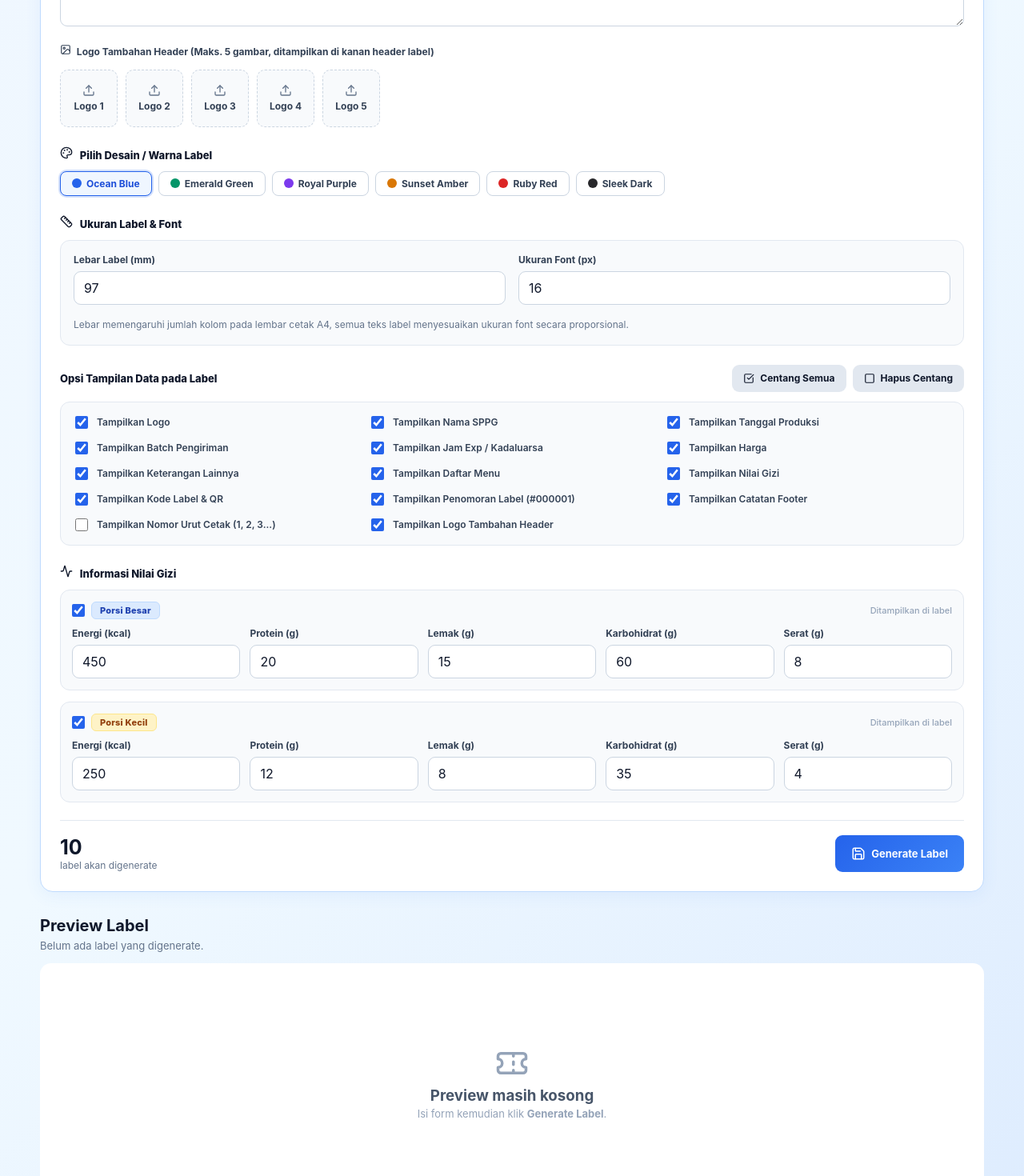
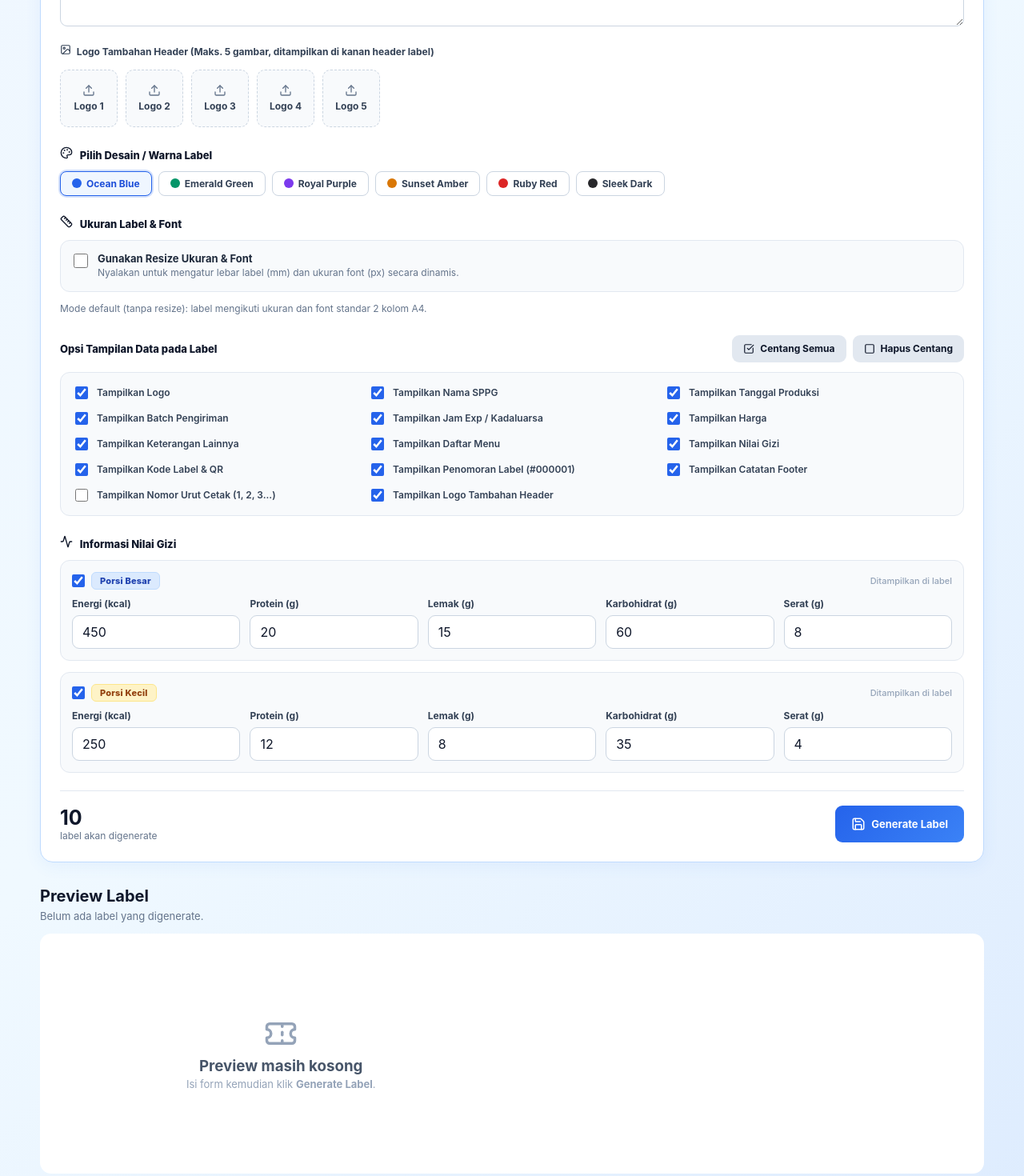
Before and after one commit to Ihsanfs/labelmbg, a React (Vite) app: page / in a window 1280 px wide. Shown: the part 764-2234 px from the top of the page at 80% size. Built offline with nearby package versions, Linux system fonts and the light colour scheme.

Commit message:
feat resize and checkbox label

```diff
--- a/src/App.jsx
+++ b/src/App.jsx
@@ -26,6 +26,7 @@ const DEFAULT_DISPLAY_OPTIONS = {
   showFooterText: true,
   showFooterLogos: true,
   showFooterNumber: false,
+  resizeEnabled: false,
   labelWidth: 97,
   fontBase: 16
 };
@@ -232,6 +233,7 @@ export default function App() {
         showFooterText: true,
         showFooterLogos: true,
         showFooterNumber: true,
+        resizeEnabled: false,
         labelWidth: 97,
         fontBase: 16
       }
@@ -256,6 +258,7 @@ export default function App() {
         showFooterText: false,
         showFooterLogos: false,
         showFooterNumber: false,
+        resizeEnabled: false,
         labelWidth: 97,
         fontBase: 16
       }
@@ -794,6 +797,21 @@ export default function App() {
 
             <div className="section-caption"><Ruler size={16} style={{ display: "inline", marginRight: 6 }} /> Ukuran Label & Font</div>
 
+            <div className="resize-mode-box">
+              <label className="resize-mode-option">
+                <input
+                  type="checkbox"
+                  checked={form.displayOptions?.resizeEnabled === true}
+                  onChange={(e) => toggleDisplay("resizeEnabled", e.target.checked)}
+                />
+                <div>
+                  <strong>Gunakan Resize Ukuran &amp; Font</strong>
+                  <span>Nyalakan untuk mengatur lebar label (mm) dan ukuran font (px) secara dinamis.</span>
+                </div>
+              </label>
+            </div>
+
+            {form.displayOptions?.resizeEnabled === true && (
               <div className="size-control-grid">
                 <label className="field">
                   <span>Lebar Label (mm)</span>
@@ -802,9 +820,9 @@ export default function App() {
                     min="30"
                     max="200"
                     step="1"
-                  value={form.displayOptions?.labelWidth ?? 105}
+                    value={form.displayOptions?.labelWidth ?? 97}
                     onChange={(e) => changeDisplayNumber("labelWidth", e.target.value)}
-                  placeholder="Contoh: 105"
+                    placeholder="Contoh: 97"
                   />
                 </label>
 
@@ -824,6 +842,13 @@ export default function App() {
                   Lebar memengaruhi jumlah kolom pada lembar cetak A4, semua teks label menyesuaikan ukuran font secara proporsional.
                 </div>
               </div>
+            )}
+
+            {form.displayOptions?.resizeEnabled !== true && (
+              <div className="size-control-hint field-full resize-off-hint">
+                Mode default (tanpa resize): label mengikuti ukuran dan font standar 2 kolom A4.
+              </div>
+            )}
 
             <div className="section-caption-header">
               <div className="section-caption">Opsi Tampilan Data pada Label</div>
@@ -1041,7 +1066,11 @@ export default function App() {
 
         <section
           className="print-sheet"
-          style={{ "--label-w": `${form.displayOptions?.labelWidth || 105}mm` }}
+          style={
+            form.displayOptions?.resizeEnabled === true
+              ? { "--label-w": `${form.displayOptions.labelWidth || 97}mm` }
+              : undefined
+          }
         >
           {coupons.length ? coupons.map((coupon, i) => (
             <CouponCard key={coupon.id} coupon={coupon} index={i + 1} />
--- a/src/components/CouponCard.jsx
+++ b/src/components/CouponCard.jsx
@@ -16,6 +16,7 @@ export default function CouponCard({ coupon, index }) {
     showFooterText: true,
     showFooterLogos: true,
     showFooterNumber: coupon.showFooterNumber === true,
+    resizeEnabled: false,
     fontBase: 16
   };
 
@@ -25,9 +26,10 @@ export default function CouponCard({ coupon, index }) {
 
   const hasFooter = disp.showFooterText !== false || disp.showFooterNumber;
 
-  const labelInlineVars = {
-    "--coupon-font": `${Number(disp.fontBase) || 16}px`
-  };
+  const labelInlineVars =
+    disp.resizeEnabled === true
+      ? { "--coupon-font": `${Number(disp.fontBase) || 16}px` }
+      : {};
 
   return (
     <article
--- a/src/styles/app.css
+++ b/src/styles/app.css
@@ -268,6 +268,40 @@ button:disabled { opacity: .55; cursor: not-allowed; }
 .section-caption { margin: 24px 0 12px; font-size: 13px; font-weight: 800; color: #0f172a; }
 
 /* Label size & font controls */
+.resize-mode-box {
+  background: #f8fafc;
+  padding: 14px 16px;
+  border-radius: 12px;
+  border: 1px solid #e2e8f0;
+}
+.resize-mode-option {
+  display: flex;
+  align-items: flex-start;
+  gap: 12px;
+  cursor: pointer;
+  user-select: none;
+}
+.resize-mode-option input[type="checkbox"] {
+  width: 18px;
+  height: 18px;
+  cursor: pointer;
+  accent-color: #2563eb;
+  margin: 2px 0 0;
+  flex-shrink: 0;
+}
+.resize-mode-option strong {
+  display: block;
+  font-size: 13px;
+  font-weight: 700;
+  color: #1e293b;
+}
+.resize-mode-option span {
+  display: block;
+  font-size: 12px;
+  color: #64748b;
+  line-height: 1.4;
+  margin-top: 2px;
+}
 .size-control-grid {
   display: grid;
   grid-template-columns: 1fr 1fr;
@@ -276,12 +310,16 @@ button:disabled { opacity: .55; cursor: not-allowed; }
   padding: 16px;
   border-radius: 12px;
   border: 1px solid #e2e8f0;
+  margin-top: 14px;
 }
 .size-control-hint {
   font-size: 12px;
   color: #64748b;
   line-height: 1.5;
   margin: 0;
+}
+.resize-off-hint {
+  margin-top: 12px;
 }
 @media (max-width: 480px) {
   .size-control-grid { grid-template-columns: 1fr; }
@@ -403,9 +441,12 @@ button:disabled { opacity: .55; cursor: not-allowed; }
   border-radius: 14px;
   min-height: 300px;
   display: grid;
+  grid-template-columns: repeat(2, 1fr);
+  gap: 4mm;
+}
+
+.print-sheet[style*="--label-w"] {
   grid-template-columns: repeat(auto-fit, minmax(min(100%, var(--label-w)), 1fr));
-  gap: 4mm;
-  --label-w: 97mm;
 }
 
 .coupon-card {
@@ -985,15 +1026,19 @@ button:disabled { opacity: .55; cursor: not-allowed; }
     background: #fff;
     border-radius: 0;
     display: grid;
+    grid-template-columns: repeat(2, 1fr);
+    gap: 3mm;
+  }
+  .print-sheet[style*="--label-w"] {
     grid-template-columns: repeat(auto-fit, minmax(min(100%, var(--label-w)), 1fr));
-    gap: 3mm;
-    --label-w: 97mm;
   }
   .coupon-card {
     border: .25mm solid #3b82f6;
     border-radius: 2mm;
     min-height: 0;
     height: auto;
+    min-height: 45mm;
+    max-height: 68mm;
     box-sizing: border-box;
     overflow: hidden;
     display: flex;
@@ -1011,13 +1056,13 @@ button:disabled { opacity: .55; cursor: not-allowed; }
     -webkit-print-color-adjust: exact;
     print-color-adjust: exact;
   }
-  .coupon-logo-img { max-width: 2em; max-height: 2em; border-radius: 0.6mm; padding: 0.3mm; background: #fff !important; -webkit-print-color-adjust: exact; print-color-adjust: exact; }
-  .coupon-label { font-size: 0.8125em; color: #fff !important; }
-  .coupon-title { font-size: 0.5625em; color: #bfdbfe !important; }
-  .coupon-number { font-size: 0.8125em; color: #fff !important; background: rgba(255,255,255,0.2) !important; -webkit-print-color-adjust: exact; print-color-adjust: exact; }
+  .coupon-logo-img { max-width: 6.5mm; max-height: 6.5mm; border-radius: 0.6mm; padding: 0.3mm; background: #fff !important; -webkit-print-color-adjust: exact; print-color-adjust: exact; }
+  .coupon-label { font-size: 8.5pt; color: #fff !important; }
+  .coupon-title { font-size: 5pt; color: #bfdbfe !important; }
+  .coupon-number { font-size: 7.5pt; color: #fff !important; background: rgba(255,255,255,0.2) !important; -webkit-print-color-adjust: exact; print-color-adjust: exact; }
   .coupon-header-right { display: flex; align-items: center; gap: 1.2mm; flex-shrink: 0; }
   .coupon-header-extra-logos { display: flex; align-items: center; gap: 0.8mm; }
-  .coupon-header-extra-logo-img { max-width: 1.63em; max-height: 1.63em; object-fit: contain; border-radius: 0.6mm; background: rgba(255,255,255,0.15) !important; padding: 0.3mm; -webkit-print-color-adjust: exact; print-color-adjust: exact; }
+  .coupon-header-extra-logo-img { max-width: 6mm; max-height: 6mm; object-fit: contain; border-radius: 0.6mm; background: rgba(255,255,255,0.15) !important; padding: 0.3mm; -webkit-print-color-adjust: exact; print-color-adjust: exact; }
 
   .coupon-body { padding: 1.5mm 2.5mm; flex: 1; display: flex; flex-direction: column; justify-content: space-between; overflow: hidden; }
   .coupon-main-content {
@@ -1055,40 +1100,40 @@ button:disabled { opacity: .55; cursor: not-allowed; }
     print-color-adjust: exact;
   }
   .coupon-menu-tag {
-    font-size: 0.47em;
-    padding: 0.07em 0.32em;
+    font-size: 4.5pt;
+    padding: 0.1mm 0.6mm;
     border-radius: 0.5mm;
     background: #dbeafe !important;
     color: #1e40af !important;
-    margin-bottom: 0.25em;
+    margin-bottom: 0.4mm;
     -webkit-print-color-adjust: exact;
     print-color-adjust: exact;
   }
-  .coupon-menu-name { font-size: 0.72em; font-weight: 800; line-height: 1.15; color: #1e293b !important; white-space: pre-line; word-break: break-word; }
+  .coupon-menu-name { font-size: 6pt; font-weight: 800; line-height: 1.15; color: #1e293b !important; white-space: pre-line; word-break: break-word; }
   .coupon-menu-items-list { display: flex; flex-direction: column; gap: 0.4mm; overflow: hidden; }
-  .coupon-menu-item-line { display: flex; justify-content: space-between; align-items: baseline; gap: 1.5mm; font-size: 0.6875em; line-height: 1.2; }
+  .coupon-menu-item-line { display: flex; justify-content: space-between; align-items: baseline; gap: 1.5mm; font-size: 5.5pt; line-height: 1.2; }
   .coupon-menu-item-name { font-weight: 800; color: #1e293b !important; min-width: 0; flex: 1; word-break: break-word; }
-  .coupon-menu-item-price { font-weight: 700; color: #15803d !important; font-size: 0.91em; white-space: nowrap; flex-shrink: 0; }
+  .coupon-menu-item-price { font-weight: 700; color: #15803d !important; font-size: 5pt; white-space: nowrap; flex-shrink: 0; }
   .coupon-date-row { display: flex; gap: 1mm; }
-  .coupon-date, .coupon-batch { flex: 1; font-size: 0.53em; padding: 0.6mm 0.8mm; border-radius: 0.6mm; border: .2mm solid #e2e8f0; background: #f8fafc !important; -webkit-print-color-adjust: exact; print-color-adjust: exact; }
-  .coupon-date span, .coupon-batch span { font-size: 1em; color: #64748b !important; }
-  .coupon-date strong, .coupon-batch strong { font-size: 1.12em; color: #1e293b !important; }
+  .coupon-date, .coupon-batch { flex: 1; font-size: 4.5pt; padding: 0.6mm 0.8mm; border-radius: 0.6mm; border: .2mm solid #e2e8f0; background: #f8fafc !important; -webkit-print-color-adjust: exact; print-color-adjust: exact; }
+  .coupon-date span, .coupon-batch span { font-size: 4pt; color: #64748b !important; }
+  .coupon-date strong, .coupon-batch strong { font-size: 5pt; color: #1e293b !important; }
 
   .coupon-extra-row { display: flex; gap: 1mm; margin-top: 0.6mm; }
-  .coupon-exp, .coupon-price { flex: 1; font-size: 0.5em; padding: 0.4mm 0.6mm; border-radius: 0.5mm; -webkit-print-color-adjust: exact; print-color-adjust: exact; }
+  .coupon-exp, .coupon-price { flex: 1; font-size: 4pt; padding: 0.4mm 0.6mm; border-radius: 0.5mm; -webkit-print-color-adjust: exact; print-color-adjust: exact; }
   .coupon-exp { background: #fef2f2 !important; border: .2mm solid #fecaca; }
-  .coupon-exp span { font-size: 1em; color: #991b1b !important; }
-  .coupon-exp strong { font-size: 1.06em; color: #dc2626 !important; }
+  .coupon-exp span { font-size: 3.5pt; color: #991b1b !important; }
+  .coupon-exp strong { font-size: 4.5pt; color: #dc2626 !important; }
   .coupon-price { background: #f0fdf4 !important; border: .2mm solid #bbf7d0; }
-  .coupon-price span { font-size: 1em; color: #166534 !important; }
-  .coupon-price strong { font-size: 1.06em; color: #15803d !important; }
+  .coupon-price span { font-size: 3.5pt; color: #166534 !important; }
+  .coupon-price strong { font-size: 4.5pt; color: #15803d !important; }
 
   .coupon-notes-container { background: #f8fafc !important; border: .15mm solid #e2e8f0; border-radius: 0.8mm; padding: 0.5mm 0.8mm; margin-top: 0.6mm; -webkit-print-color-adjust: exact; print-color-adjust: exact; }
-  .coupon-notes-tag { font-size: 0.44em; padding: 0.1mm 0.4mm; border-radius: 0.4mm; background: #e2e8f0 !important; color: #475569 !important; -webkit-print-color-adjust: exact; print-color-adjust: exact; }
-  .coupon-notes-text { font-size: 0.59em; font-weight: 600; line-height: 1.15; color: #334155 !important; white-space: pre-line; word-break: break-word; }
+  .coupon-notes-tag { font-size: 3.8pt; padding: 0.1mm 0.4mm; border-radius: 0.4mm; background: #e2e8f0 !important; color: #475569 !important; -webkit-print-color-adjust: exact; print-color-adjust: exact; }
+  .coupon-notes-text { font-size: 5pt; font-weight: 600; line-height: 1.15; color: #334155 !important; white-space: pre-line; word-break: break-word; }
   .nutrition-header-title {
-    font-size: 0.5em;
-    padding: 0.13em 0.38em;
+    font-size: 4.5pt;
+    padding: 0.2mm 0.8mm;
     border-radius: 0.5mm;
     background: #dbeafe !important;
     color: #1e40af !important;
@@ -1115,7 +1160,7 @@ button:disabled { opacity: .55; cursor: not-allowed; }
     print-color-adjust: exact;
   }
   .nutrition-header-row span {
-    font-size: 0.47em;
+    font-size: 3.8pt;
     font-weight: 800;
     color: #475569 !important;
   }
@@ -1134,28 +1179,28 @@ button:disabled { opacity: .55; cursor: not-allowed; }
     border-bottom: none;
   }
   .nutrition-col-name {
-    font-size: 0.47em;
+    font-size: 4pt;
     color: #64748b !important;
     font-weight: 700;
   }
   .nutrition-col-val {
-    font-size: 0.5em;
+    font-size: 4.5pt;
     color: #1e3a8a !important;
     text-align: right;
     font-weight: 800;
     white-space: nowrap;
   }
   .nutrition-col-val small {
-    font-size: 0.81em;
+    font-size: 3.5pt;
     color: #64748b !important;
     font-weight: 600;
   }
-  .coupon-code-row small { font-size: 0.44em; }
+  .coupon-code-row small { font-size: 4pt; }
   .coupon-code-row { margin-top: 1mm; padding-top: 0.8mm; border-top: .15mm solid #e2e8f0; display: flex; justify-content: space-between; align-items: center; }
-  .coupon-code-row strong { font-size: 0.75em; letter-spacing: 0.8px; color: #0f172a !important; }
+  .coupon-code-row strong { font-size: 6.5pt; letter-spacing: 0.8px; color: #0f172a !important; }
   .coupon-qr {
-    width: 2.38em;
-    height: 2.38em;
+    width: 7.5mm;
+    height: 7.5mm;
     flex-shrink: 0;
   }
   .coupon-qr svg {
@@ -1165,7 +1210,7 @@ button:disabled { opacity: .55; cursor: not-allowed; }
   }
   .coupon-footer {
     padding: 0.6mm 2.5mm;
-    font-size: 0.44em;
+    font-size: 4pt;
     border-top: .2mm solid #e2e8f0;
     display: flex;
     justify-content: space-between;
@@ -1173,4 +1218,39 @@ button:disabled { opacity: .55; cursor: not-allowed; }
     gap: 1mm;
   }
   .coupon-footer-left { display: flex; align-items: center; gap: 1.5mm; flex: 1; min-width: 0; }
+
+  /* Resize mode untuk cetak: ukuran teks & QR dinamis mengikuti --coupon-font */
+  .print-sheet[style*="--label-w"] .coupon-card { font-size: var(--coupon-font, 16px); }
+  .print-sheet[style*="--label-w"] .coupon-logo-img,
+  .print-sheet[style*="--label-w"] .coupon-header-extra-logo-img { max-width: 2em; max-height: 2em; }
+  .print-sheet[style*="--label-w"] .coupon-label { font-size: 0.8125em; }
+  .print-sheet[style*="--label-w"] .coupon-title { font-size: 0.5625em; }
+  .print-sheet[style*="--label-w"] .coupon-number { font-size: 0.8125em; }
+  .print-sheet[style*="--label-w"] .coupon-menu-tag { font-size: 0.47em; }
+  .print-sheet[style*="--label-w"] .coupon-menu-name { font-size: 0.72em; }
+  .print-sheet[style*="--label-w"] .coupon-menu-item-line { font-size: 0.6875em; }
+  .print-sheet[style*="--label-w"] .coupon-menu-item-price { font-size: 0.91em; }
+  .print-sheet[style*="--label-w"] .coupon-date,
+  .print-sheet[style*="--label-w"] .coupon-batch { font-size: 0.53em; }
+  .print-sheet[style*="--label-w"] .coupon-date span,
+  .print-sheet[style*="--label-w"] .coupon-batch span { font-size: 1em; }
+  .print-sheet[style*="--label-w"] .coupon-date strong,
+  .print-sheet[style*="--label-w"] .coupon-batch strong { font-size: 1.12em; }
+  .print-sheet[style*="--label-w"] .coupon-exp,
+  .print-sheet[style*="--label-w"] .coupon-price { font-size: 0.5em; }
+  .print-sheet[style*="--label-w"] .coupon-exp span,
+  .print-sheet[style*="--label-w"] .coupon-price span { font-size: 1em; }
+  .print-sheet[style*="--label-w"] .coupon-exp strong,
+  .print-sheet[style*="--label-w"] .coupon-price strong { font-size: 1.06em; }
+  .print-sheet[style*="--label-w"] .coupon-notes-tag { font-size: 0.44em; }
+  .print-sheet[style*="--label-w"] .coupon-notes-text { font-size: 0.59em; }
+  .print-sheet[style*="--label-w"] .nutrition-header-title { font-size: 0.5em; }
+  .print-sheet[style*="--label-w"] .nutrition-header-row span { font-size: 0.47em; }
+  .print-sheet[style*="--label-w"] .nutrition-col-name { font-size: 0.47em; }
+  .print-sheet[style*="--label-w"] .nutrition-col-val { font-size: 0.5em; }
+  .print-sheet[style*="--label-w"] .nutrition-col-val small { font-size: 0.81em; }
+  .print-sheet[style*="--label-w"] .coupon-code-row small { font-size: 0.44em; }
+  .print-sheet[style*="--label-w"] .coupon-code-row strong { font-size: 0.75em; }
+  .print-sheet[style*="--label-w"] .coupon-qr { width: 2.38em; height: 2.38em; }
+  .print-sheet[style*="--label-w"] .coupon-footer { font-size: 0.44em; }
 }
```
Lines whose indentation alone changed are shown as unchanged.
